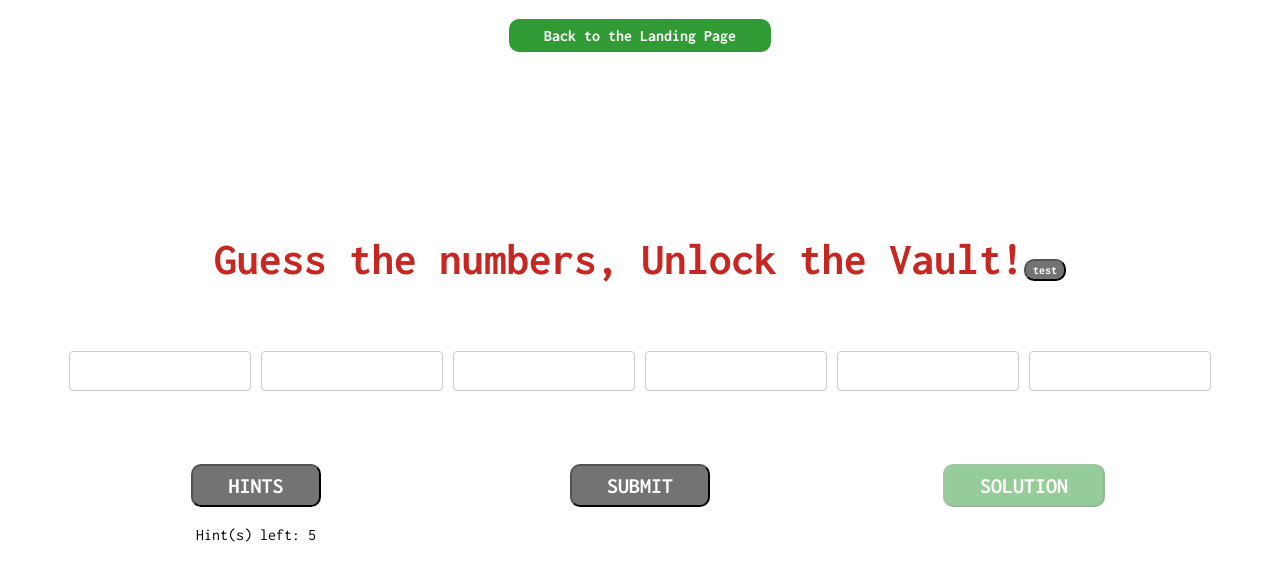
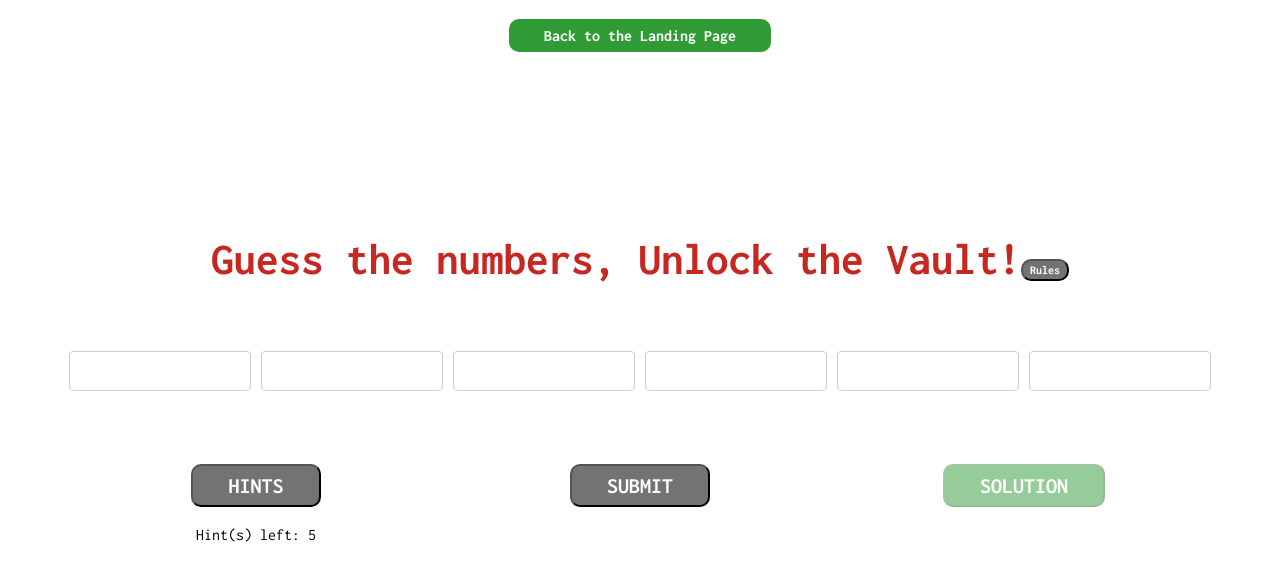
Before and after one commit to gstawde/UnlockTheVault, a React (Create React App) app in the folder dev/frontend/: page /game in a window 1280 px wide. Shown: the top 580 px of the page. Built offline with nearby package versions, Linux system fonts and the light colour scheme; a web font is replaced by a local one.

Commit message:
Minor bugs

```diff
--- a/dev/frontend/src/pages/GamePage.js
+++ b/dev/frontend/src/pages/GamePage.js
@@ -79,7 +79,7 @@ const GamePage = () => {
             <a href="/">
                 <button className="landing-page">Back to the Landing Page</button>
             </a>
-            <h1>Guess the numbers, Unlock the Vault!<button class="game-rules" onClick={gameRules}>test</button></h1>
+            <h1>Guess the numbers, Unlock the Vault!<button class="game-rules" onClick={gameRules}>Rules</button></h1>
             <div class="row">
                 <div class="column">
                     <input type="text" id="one" value={inputValueOne} onChange={(event) => GameLogic.handleInputChangeOne(event, setInputValueOne)} style={{ backgroundColor: backgroundColorOne }} />
```
Also changed, not shown: 1 other file (tests, documents, lock files or other folders).
